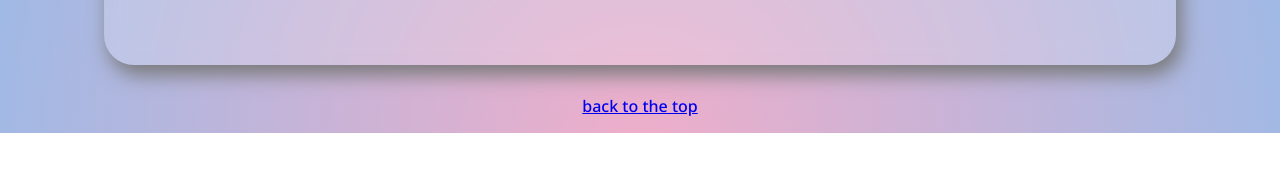
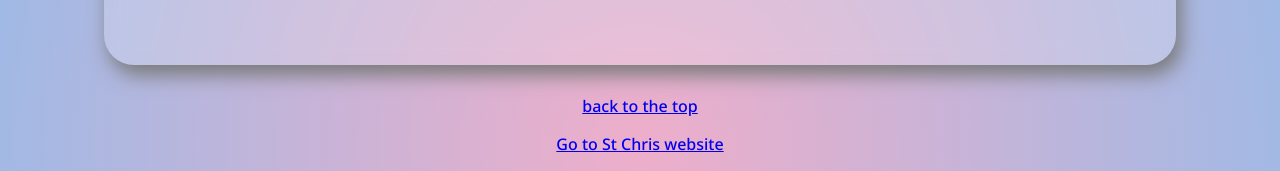
Before and after one commit to sa9147/pages, a plain HTML site: page index.html in a window 1280 px wide. Shown: the part 2655-2826 px from the top of the page. Before the commit the page ends 2788 px from the top, so only its background shows below. Drawn offline with Linux system fonts and the light colour scheme.

Commit message:
Update index.html

```diff
--- a/index.html
+++ b/index.html
@@ -47,7 +47,10 @@
        <br>
     </div>
         <a href="#">back to the top</a>
+            <p>
+        <a href="https://www.st-chris.net " target="_blank " >Go to St Chris website</a>
         </p>
+
     </h1>
 </body>
 </html>
```
